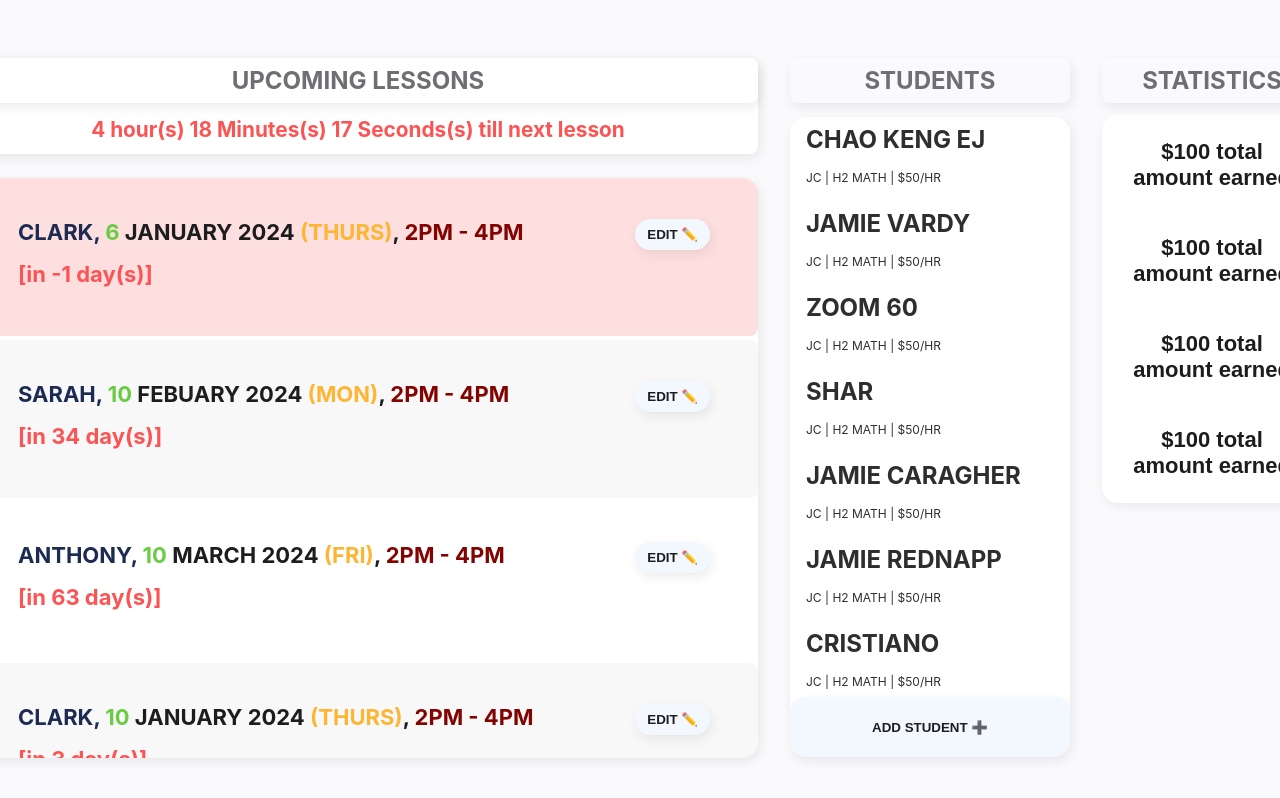
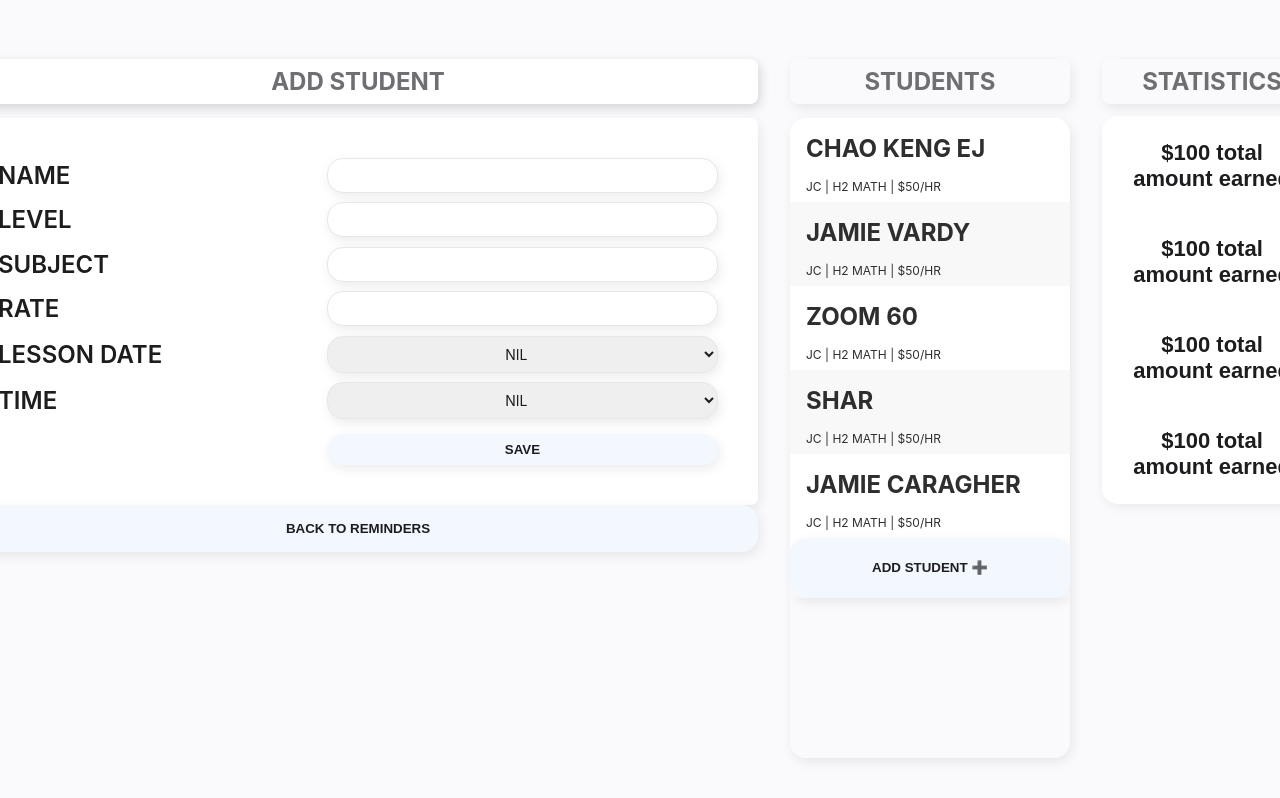
Before and after one commit to kaichewy/Tuition-Reminders-React-Website-MARK1, a React (Create React App) app: page / in a window 1280 px wide. Both pictures are taken after a click on the button "ADD STUDENT ➕". Shown: the top 798 px of the page. Built offline with nearby package versions, Linux system fonts and the light colour scheme.

Commit message:
my changes

```diff
--- a/src/App.js
+++ b/src/App.js
@@ -1,4 +1,5 @@
 import { useEffect, useState } from "react";
+import { StudentData, LessonData } from "./data.js";
 
 const students = [
   { name: "Chao Keng EJ", level: "JC", subject: "H2 Math", rate: "$50/hr" },
@@ -6,15 +7,15 @@ const students = [
   { name: "Zoom 60", level: "JC", subject: "H2 Math", rate: "$50/hr" },
   { name: "Shar", level: "JC", subject: "H2 Math", rate: "$50/hr" },
   { name: "Jamie Caragher", level: "JC", subject: "H2 Math", rate: "$50/hr" },
-  { name: "Jamie Rednapp", level: "JC", subject: "H2 Math", rate: "$50/hr" },
-  { name: "Cristiano", level: "JC", subject: "H2 Math", rate: "$50/hr" },
-  { name: "Chao Keng EJ", level: "JC", subject: "H2 Math", rate: "$50/hr" },
-  { name: "Jamie Vardy", level: "JC", subject: "H2 Math", rate: "$50/hr" },
-  { name: "Zoom 60", level: "JC", subject: "H2 Math", rate: "$50/hr" },
-  { name: "Shar", level: "JC", subject: "H2 Math", rate: "$50/hr" },
-  { name: "Jamie Caragher", level: "JC", subject: "H2 Math", rate: "$50/hr" },
-  { name: "Jamie Rednapp", level: "JC", subject: "H2 Math", rate: "$50/hr" },
-  { name: "Cristiano", level: "JC", subject: "H2 Math", rate: "$50/hr" },
+  // { name: "Jamie Rednapp", level: "JC", subject: "H2 Math", rate: "$50/hr" },
+  // { name: "Cristiano", level: "JC", subject: "H2 Math", rate: "$50/hr" },
+  // { name: "Chao Keng EJ", level: "JC", subject: "H2 Math", rate: "$50/hr" },
+  // { name: "Jamie Vardy", level: "JC", subject: "H2 Math", rate: "$50/hr" },
+  // { name: "Zoom 60", level: "JC", subject: "H2 Math", rate: "$50/hr" },
+  // { name: "Shar", level: "JC", subject: "H2 Math", rate: "$50/hr" },
+  // { name: "Jamie Caragher", level: "JC", subject: "H2 Math", rate: "$50/hr" },
+  // { name: "Jamie Rednapp", level: "JC", subject: "H2 Math", rate: "$50/hr" },
+  // { name: "Cristiano", level: "JC", subject: "H2 Math", rate: "$50/hr" },
 ];
 
 const lessons = [
@@ -34,66 +35,68 @@ const lessons = [
     day: "Mon",
     time: "2pm - 4pm",
   },
-  {
-    id: 499476,
-    name: "Anthony",
-    image: "https://i.pravatar.cc/48?u=499476",
-    date: "10 March 2024",
-    day: "Fri",
-    time: "2pm - 4pm",
-  },
-  {
-    id: 118836,
-    name: "Clark",
-    image: "https://i.pravatar.cc/48?u=118836",
-    date: "10 January 2024",
-    day: "Thurs",
-    time: "2pm - 4pm",
-  },
-  {
-    id: 933372,
-    name: "Sarah",
-    image: "https://i.pravatar.cc/48?u=933372",
-    date: "10 Febuary 2024",
-    day: "Mon",
-    time: "2pm - 4pm",
-  },
-  {
-    id: 499476,
-    name: "Anthony",
-    image: "https://i.pravatar.cc/48?u=499476",
-    date: "10 March 2024",
-    day: "Fri",
-    time: "2pm - 4pm",
-  },
-  {
-    id: 118836,
-    name: "Clark",
-    image: "https://i.pravatar.cc/48?u=118836",
-    date: "10 January 2024",
-    day: "Thurs",
-    time: "2pm - 4pm",
-  },
-  {
-    id: 933372,
-    name: "Sarah",
-    image: "https://i.pravatar.cc/48?u=933372",
-    date: "10 Febuary 2024",
-    day: "Mon",
-    time: "2pm - 4pm",
-  },
-  {
-    id: 499476,
-    name: "Anthony",
-    image: "https://i.pravatar.cc/48?u=499476",
-    date: "10 March 2024",
-    day: "Fri",
-    time: "2pm - 4pm",
-  },
+  // {
+  //   id: 499476,
+  //   name: "Anthony",
+  //   image: "https://i.pravatar.cc/48?u=499476",
+  //   date: "10 March 2024",
+  //   day: "Fri",
+  //   time: "2pm - 4pm",
+  // },
+  // {
+  //   id: 118836,
+  //   name: "Clark",
+  //   image: "https://i.pravatar.cc/48?u=118836",
+  //   date: "10 January 2024",
+  //   day: "Thurs",
+  //   time: "2pm - 4pm",
+  // },
+  // {
+  //   id: 933372,
+  //   name: "Sarah",
+  //   image: "https://i.pravatar.cc/48?u=933372",
+  //   date: "10 Febuary 2024",
+  //   day: "Mon",
+  //   time: "2pm - 4pm",
+  // },
+  // {
+  //   id: 499476,
+  //   name: "Anthony",
+  //   image: "https://i.pravatar.cc/48?u=499476",
+  //   date: "10 March 2024",
+  //   day: "Fri",
+  //   time: "2pm - 4pm",
+  // },
+  // {
+  //   id: 118836,
+  //   name: "Clark",
+  //   image: "https://i.pravatar.cc/48?u=118836",
+  //   date: "10 January 2024",
+  //   day: "Thurs",
+  //   time: "2pm - 4pm",
+  // },
+  // {
+  //   id: 933372,
+  //   name: "Sarah",
+  //   image: "https://i.pravatar.cc/48?u=933372",
+  //   date: "10 Febuary 2024",
+  //   day: "Mon",
+  //   time: "2pm - 4pm",
+  // },
+  // {
+  //   id: 499476,
+  //   name: "Anthony",
+  //   image: "https://i.pravatar.cc/48?u=499476",
+  //   date: "10 March 2024",
+  //   day: "Fri",
+  //   time: "2pm - 4pm",
+  // },
 ];
 
 function App() {
   const [currentDate, setNewDate] = useState(new Date().getTime());
+  const [modal, setModal] = useState(false);
+  const [addStudent, setAddStudent] = useState(false);
   useEffect(() => {
     const interval = setInterval(() => {
       setNewDate(new Date().getTime());
@@ -101,10 +104,43 @@ function App() {
     return () => clearInterval(interval);
   });
 
+  function handleStudentClick(name) {
+    if (name === modal) {
+      setAddStudent(false);
+      setModal(false);
+    } else {
+      setAddStudent(false);
+      setModal(name);
+    }
+  }
+
+  function handleAddStudentClick() {
+    setModal(false);
+    setAddStudent(true);
+  }
+
   return (
     <div className="app">
-      <Reminders lessons={lessons} currentDate={currentDate}></Reminders>
-      <StudentList students={students}></StudentList>
+      <Reminders
+        lessons={lessons}
+        currentDate={currentDate}
+        modal={modal}
+        addStudent={addStudent}
+      ></Reminders>
+      <StudentTab
+        modal={modal}
+        handleStudentClick={handleStudentClick}
+      ></StudentTab>
+      <AddStudentTab
+        addStudent={addStudent}
+        handleStudentClick={handleStudentClick}
+      ></AddStudentTab>
+      <StudentList
+        students={students}
+        handleStudentClick={handleStudentClick}
+        addStudent={addStudent}
+        handleAddStudentClick={handleAddStudentClick}
+      ></StudentList>
       <Stats></Stats>
     </div>
   );
@@ -118,7 +154,7 @@ function Button({ children, onClick }) {
   );
 }
 
-function Reminders({ lessons, currentDate }) {
+function Reminders({ lessons, currentDate, modal, addStudent }) {
   const diffDays =
     (new Date("6 January 2024 13:00:00") - currentDate) / (1000 * 3600 * 24);
   const diffHours = (diffDays - Math.floor(diffDays)) * 24;
@@ -135,7 +171,7 @@ function Reminders({ lessons, currentDate }) {
           diffSeconds
         )} Seconds(s)`;
   return (
-    <div className="sidebar">
+    <div className={modal || addStudent ? "sidebar hidden" : "sidebar"}>
       <div className="reminders-heading">
         <h1 className="heading">UPCOMING LESSONS</h1>
         <h3 className={Math.round(diffDays) <= 1 ? "date red" : "date green"}>
@@ -195,7 +231,12 @@ function Lesson({ index, name, date, day, time, currentDate }) {
   );
 }
 
-function StudentList({ students }) {
+function StudentList({
+  students,
+  handleStudentClick,
+  addStudent,
+  handleAddStudentClick,
+}) {
   return (
     <div>
       <h1 className="heading">STUDENTS</h1>
@@ -209,12 +250,13 @@ function StudentList({ students }) {
                 level={student.level}
                 subject={student.subject}
                 rate={student.rate}
+                handleStudentClick={handleStudentClick}
               ></Student>
             );
           })}
           <li>
             <div className="add-student">
-              <Button>ADD STUDENT ➕</Button>
+              <Button onClick={handleAddStudentClick}>ADD STUDENT ➕</Button>
             </div>
           </li>
         </ul>
@@ -223,9 +265,13 @@ function StudentList({ students }) {
   );
 }
 
-function Student({ index, name, level, subject, rate }) {
+function Student({ index, name, level, subject, rate, handleStudentClick }) {
   return (
-    <li>
+    <li
+      className={index % 2 ? "off-white-bg" : ""}
+      key={index}
+      onClick={() => handleStudentClick(name)}
+    >
       <div className="student">
         <div className="studentname">
           <h1>{name.toUpperCase()}</h1>
@@ -272,4 +318,163 @@ function Stats() {
   );
 }
 
+function StudentTab({ modal, handleStudentClick }) {
+  return (
+    <div className={modal ? "sidebar" : "sidebar hidden"}>
+      <div className="reminders-heading">
+        <h1 className="heading">{String(modal).toUpperCase()}</h1>
+      </div>
+      <div className="indiv-student">
+        <div className="indiv-student-details">
+          <h1 className="heading">DETAILS</h1>
+          <ul>
+            <li>
+              <h3>LEVEL: JC2</h3>
+            </li>
+            <li>
+              <h3>SUBJECT: H2 MATH</h3>
+            </li>
+            <li>
+              <h3>RATE: $50/HR</h3>
+            </li>
+            <li>
+              <h3>TOTAL EARNED: $500</h3>
+            </li>
+          </ul>
+        </div>
+        <div className="shortlessonlist">
+          <h1 className="heading">UPCOMING LESSONS</h1>
+          <ul className="off-white-bg">
+            <li>
+              <h3>10 JAN 2024</h3>
+            </li>
+            <li>
+              <h3>10 JAN 2024</h3>
+            </li>
+            <li>
+              <h3>10 JAN 2024</h3>
+            </li>
+            <li>
+              <h3>10 JAN 2024</h3>
+            </li>
+          </ul>
+        </div>
+      </div>
+
+      <div class="div-button-back-more">
+        <Button>MORE LESSONS</Button>
+      </div>
+
+      <div class="div-button-back-reminders">
+        <Button onClick={() => handleStudentClick(false)}>
+          BACK TO REMINDERS
+        </Button>
+      </div>
+    </div>
+  );
+}
+
+function AddStudentTab({ addStudent, handleStudentClick }) {
+  const [studentName, setStudentName] = useState("");
+  const [level, setLevel] = useState("");
+  const [subject, setSubject] = useState("");
+  const [rate, setRate] = useState("");
+  const [date, setDate] = useState("");
+
+  function handleSubmit(e) {
+    e.preventDefault();
+
+    if (!date || !studentName || !level || !subject) return;
+
+    const newStudent = new StudentData(studentName, level, subject, rate);
+    console.log(newStudent);
+  }
+
+  return (
+    <div className={addStudent ? "sidebar" : "sidebar hidden"}>
+      <div className="reminders-heading">
+        <h1 className="heading">ADD STUDENT</h1>
+      </div>
+      <div>
+        <form onSubmit={handleSubmit}>
+          <label>NAME</label>
+          <input
+            type="text"
+            value={studentName}
+            onChange={(e) => setStudentName(e.target.value)}
+          />
+          <label>LEVEL</label>
+          <input
+            type="text"
+            value={level}
+            onChange={(e) => setLevel(e.target.value)}
+          />
+          <label>SUBJECT</label>
+          <input
+            type="text"
+            value={subject}
+            onChange={(e) => setSubject(e.target.value)}
+          />
+          <label>RATE</label>
+          <input
+            type="text"
+            value={rate}
+            onChange={(e) =>
+              setRate(Number(e.target.value) ? Number(e.target.value) : 0)
+            }
+          />
+
+          <label>LESSON DATE</label>
+          <select onChange={() => setDate(date)}>
+            <option value={date}>NIL</option>
+            <option value={date}>SUNDAY</option>
+            <option value={date}>MONDAY</option>
+            <option value={date}>TUESDAY</option>
+            <option value={date}>WEDNESSDAY</option>
+            <option value={date}>THURSDAY</option>
+            <option value={date}>FRIDAY</option>
+            <option value={date}>SATURDAY</option>
+          </select>
+          <label>TIME</label>
+          <select onChange={() => setDate(date)}>
+            <option value={date}>NIL</option>
+            <option value={date}>7AM</option>
+            <option value={date}>8AM</option>
+            <option value={date}>9AM</option>
+            <option value={date}>10AM</option>
+            <option value={date}>11AM</option>
+            <option value={date}>12PM</option>
+            <option value={date}>1PM</option>
+            <option value={date}>2PM</option>
+            <option value={date}>3PM</option>
+            <option value={date}>4PM</option>
+            <option value={date}>5PM</option>
+            <option value={date}>6PM</option>
+            <option value={date}>7PM</option>
+            <option value={date}>8PM</option>
+            <option value={date}>9PM</option>
+            <option value={date}>10PM</option>
+            <option value={date}>11PM</option>
+            <option value={date}>12AM</option>
+            <option value={date}>1AM</option>
+            <option value={date}>2AM</option>
+            <option value={date}>3AM</option>
+            <option value={date}>4AM</option>
+            <option value={date}>5AM</option>
+            <option value={date}>6AM</option>
+          </select>
+          {/* <label>DURATION</label> */}
+          <Button onClick={handleSubmit}>SAVE</Button>
+        </form>
+      </div>
+
+      <div class="div-button-back-reminders">
+        <Button onClick={() => handleStudentClick(false)}>
+          BACK TO REMINDERS
+        </Button>
+      </div>
+    </div>
+  );
+}
+
 export default App;
--- /dev/null
+++ b/src/data.js
@@ -0,0 +1,32 @@
+const lessonlist = [];
+const studentlist = [];
+
+class StudentData {
+  constructor(name, level, subject, rate) {
+    this.id = this.getId();
+    this.name = name;
+    this.level = level;
+    this.subject = subject;
+    this.rate = rate;
+  }
+  getId() {
+    return crypto.randomUUID();
+  }
+}
+
+class LessonData {
+  constructor(student, date, startTime, duration) {
+    this.student = student;
+    this.date = date;
+    this.startTime = startTime;
+    this.duration = duration;
+  }
+}
+
+class AllStudentData {
+  constructor(student) {
+    this.student.id = student;
+  }
+}
+
+export { StudentData, LessonData, AllStudentData };
--- a/src/index.css
+++ b/src/index.css
@@ -1,8 +1,8 @@
 :root {
   --color-lightest: rgb(255, 255, 255);
   --color-light: #f3f8ff;
-  --color-medium: #fae7f3;
-  --color-dark: #1d1d1f;
+  --color-medium: #e7e7e7;
+  --color-dark: #959595;
 }
 
 * {
@@ -249,3 +249,120 @@ body {
 .statslist button:hover {
   background-color: var(--color-light);
 }
+
+.hidden {
+  display: none;
+}
+
+.div-button-back-reminders button {
+  width: 100%;
+  padding: 2rem;
+}
+
+.div-button-back-more button {
+  width: 100%;
+  padding: 2rem;
+  margin: 1.2rem 0;
+}
+
+.indiv-student {
+  font-size: 1.6rem;
+  display: grid;
+  align-items: center;
+  gap: 1.2rem;
+  background-color: var(--color-lightest);
+  border-radius: 7px;
+  box-shadow: 2px 4px 12px rgba(0, 0, 0, 0.08);
+}
+
+.indiv-student {
+  grid-template-columns: 30rem 1fr;
+  padding: 0 4rem;
+}
+
+.indiv-student h3 {
+  height: 6rem;
+}
+
+.shortlessonlist li {
+  display: flex;
+  flex-direction: column;
+  align-items: center;
+  justify-content: center;
+  height: 2rem; /* Set the height of each list item */
+  border-radius: 2rem;
+  transition: 0.5s;
+  font-size: 2.25rem;
+  font-weight: bold;
+  padding: 4rem 0; /* Adjust padding as needed */
+}
+
+.indiv-student-details ul {
+  background-color: var(--color-light);
+  border-radius: 2rem;
+  box-shadow: 2px 4px 12px rgba(0, 0, 0, 0.08);
+}
+
+.shortlessonlist ul {
+  background-color: var(--color-light);
+  border-radius: 2rem;
+  box-shadow: 2px 4px 12px rgba(0, 0, 0, 0.08);
+}
+
+.indiv-student-details li {
+  display: flex;
+  flex-direction: column;
+  align-items: center;
+  justify-content: center;
+  height: 0.5rem; /* Set the height of each list item */
+  border-radius: 2rem;
+  transition: 0.5s;
+  font-size: 2rem;
+  font-weight: bold;
+  padding: 4rem 0; /* Adjust padding as needed */
+  color: #6e6e73;
+}
+
+.shortlessonlist li:hover {
+  background-color: var(--color-lightest);
+}
+
+form {
+  font-size: 3rem;
+  display: grid;
+  align-items: center;
+  gap: 1.2rem;
+  background-color: var(--color-lightest);
+  border-radius: 7px;
+  box-shadow: 2px 4px 12px rgba(0, 0, 0, 0.08);
+  padding: 5rem;
+}
+
+label {
+  font-weight: 625;
+}
+
+input,
+select {
+  font-family: inherit;
+  color: inherit;
+  font-size: 1.75rem;
+  padding: 1rem;
+  text-align: center;
+  border: 1.5px solid var(--color-medium);
+  border-radius: 2rem;
+  transition: 0.3s;
+  box-shadow: 2px 4px 12px rgba(0, 0, 0, 0.08);
+}
+
+input:focus,
+select:focus {
+  outline: none;
+  border: 1px solid var(--color-dark);
+}
+
+.indiv-student,
+form .button {
+  margin-top: 0.6rem;
+  grid-column: 2;
+}
```
